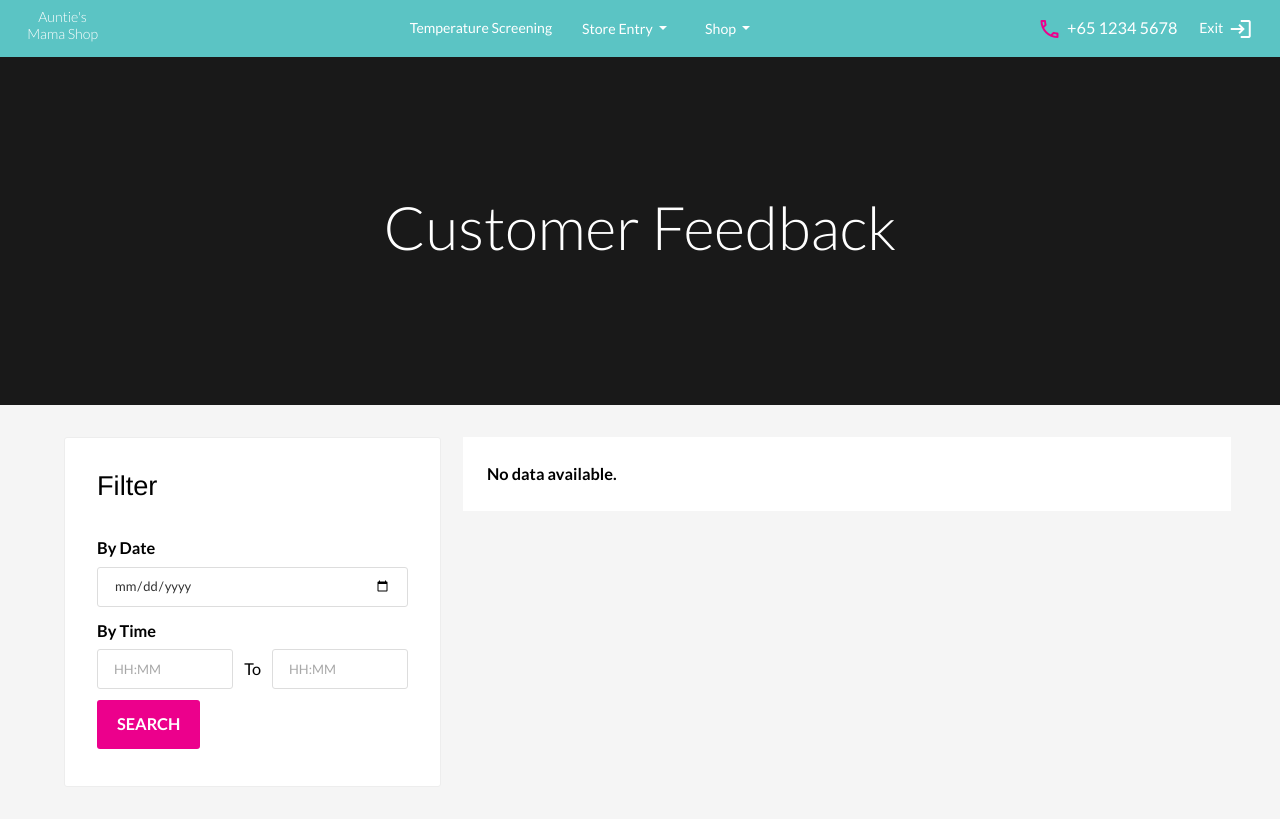
After one commit to david0316zhu/flask-ecommerce, a Flask app: template final_estore/web/templates/staff_feedback.html in a window 1280 px wide. The commit adds this page. Run offline with Flask 2, Linux system fonts and the light colour scheme; the template is opened without the code that fills it: values that come from a table or form of the project are taken from there, others are empty; some libraries are stand-ins or nearby versions.

Commit message:
Add feedback

```diff
--- a/final_estore/web/run.py
+++ b/final_estore/web/run.py
@@ -39,6 +39,11 @@ def home():
 def feedback():
     form = FeedbackForm()
     return render_template('feedback.html', form=form)
+
+@app.route("/")
+@app.route("/staff_feedback")
+def staff_feedback():
+    return render_template('staff_feedback.html')
 
 @app.route("/")
 @app.route("/temp_screen", methods=['GET', 'POST'])
--- a/final_estore/web/templates/admin_layout.html
+++ b/final_estore/web/templates/admin_layout.html
@@ -76,7 +76,12 @@
               <a class="dropdown-item" href="{{ url_for('staff_estore') }}"
                 >Menu</a
               >
-              <a class="dropdown-item" href="{{ url_for('shop_order') }}">Orders</a>
+              <a class="dropdown-item" href="{{ url_for('shop_order') }}"
+                >Orders</a
+              >
+              <a class="dropdown-item" href="{{ url_for('staff_feedback') }}"
+                >Feedback</a
+              >
               <a class="dropdown-item" href="{{ url_for('shop_graph')}}"
                 >Shop Graph</a
               >
--- /dev/null
+++ b/final_estore/web/templates/staff_feedback.html
@@ -0,0 +1,120 @@
+{% extends "admin_layout.html" %} {% block title %}Customer Feedback{% endblock
+%} {% block heading %}Customer Feedback{% endblock %} {% block content%}
+<main>
+  <div class="container-fluid grey-container justify-content-between">
+    <div class="bootstrap-iso">
+      <div class="white-card filter-panel">
+        <div class="mb-5">
+          <h3>Filter</h3>
+        </div>
+        <form id="filter-form" method="POST" action="">
+          {{ time_form.hidden_tag() }}
+          <div class="mb-3">
+            <label class="mb-2">
+              <span><b>By Date</b></span>
+            </label>
+            {% if time_form.date.errors %} {{ time_form.date(class="form-input
+            is-invalid") }}
+            <div class="invalid-feedback">
+              {% for error in time_form.date.errors %}
+              <span>{{ error }}</span>
+              {% endfor %}
+            </div>
+            {% else %} {{ time_form.date(class="form-input",
+            placeholder="YYYY-MM-DD") }} {% endif %}
+          </div>
+          <div class="mb-3">
+            <label for="start-time">
+              <span><b>By Time</b></span>
+            </label>
+            <div class="timepicker mb-3">
+              {% if time_form.time1.errors %} {{
+              time_form.time1(class="form-input is-invalid") }}
+              <div class="invalid-feedback">
+                {% for error in time_form.time1.errors %}
+                <span>{{ error }}</span>
+                {% endfor %}
+              </div>
+              {% else %} {{ time_form.time1(class="form-input",
+              placeholder="HH:MM") }} {% endif %}
+              <span>To</span>
+              {% if time_form.time2.errors %} {{
+              time_form.time2(class="form-input is-invalid") }}
+              <div class="invalid-feedback">
+                {% for error in time_form.time2.errors %}
+                <span>{{ error }}</span>
+                {% endfor %}
+              </div>
+              {% else %} {{ time_form.time2(class="form-input",
+              placeholder="HH:MM") }} {% endif %}
+            </div>
+          </div>
+          {{ time_form.search(class="btn primary-btn") }}
+        </form>
+      </div>
+    </div>
+    <div class="row flex-column col-lg-8 main-panel">
+      {% if temp_list|length == 0 %}
+      <span><b>No data available.</b></span>
+      {% else %}
+      <div class="d-flex justify-content-end align-items-center mb-5">
+        <form method="POST" action="">
+          {{ search_form.hidden_tag() }}
+          <div class="d-flex justify-content-end">
+            <div class="search-input">
+              {% if search_form.search.errors %} {{
+              search_form.search(class="form-input is-invalid") }}
+              <div class="invalid-feedback">
+                {% for error in search_form.search.errors %}
+                <span>{{ error }}</span>
+                {% endfor %}
+              </div>
+              {% else %} {{ search_form.search(placeholder="Search by name",
+              id="search")}} {% endif %} {{
+              search_form.submit(class="material-icons") }}
+            </div>
+          </div>
+        </form>
+        <form method="POST" action="">
+          {{ reset_form.hidden_tag() }} {{ reset_form.reset(class="btn
+          primary-btn small-btn ml-3") }}
+        </form>
+      </div>
+      <form method="POST" action="{{url_for('delete')}}">
+        <table class="table">
+          <tr class="table-header">
+            <th class="select-toggle"></th>
+            <th class="small-width">Name</th>
+            <th class="small-width">Number</th>
+            <th class="small-width">Rating</th>
+            <th class="small-width">Date</th>
+            <th class="small-width">Time</th>
+          </tr>
+          {% for entry in temp_list %}
+          <tr>
+            <td class="select-toggle">
+              <input
+                type="checkbox"
+                name="mycheckbox"
+                value="{{entry.get_count_id()}}"
+              />
+            </td>
+            <td>{{ entry.get_name() }}</td>
+            <td>{{ entry.get_number() }}</td>
+            <td>{{ entry.get_rating() }}</td>
+            <td>{{ entry.get_date() }}</td>
+            <td>{{ entry.get_time() }}</td>
+          </tr>
+          {% endfor %}
+        </table>
+        <input
+          type="submit"
+          value="Delete selected feedbacks"
+          class="btn btn-primary"
+        />
+      </form>
+      {% endif %}
+    </div>
+  </div>
+</main>
+{% endblock %}{% block scripts %}{{super()}} {% endblock %}
```
Also changed, not shown: final_estore/web/templates/customer_layout.html (+6 -1 lines), final_estore/web/templates/temp-records.html (+17 -18 lines), 1 other file.
